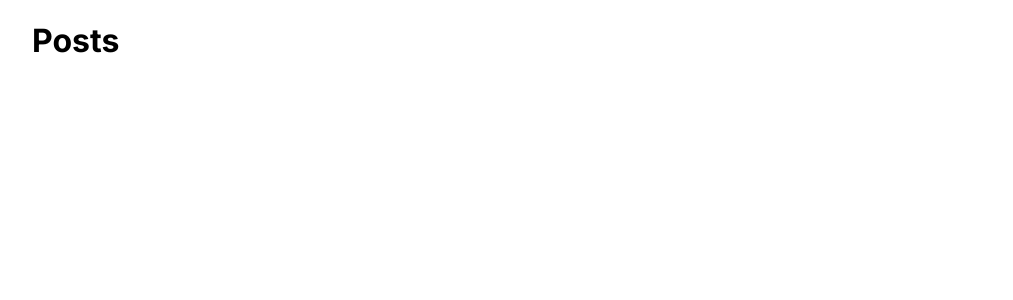
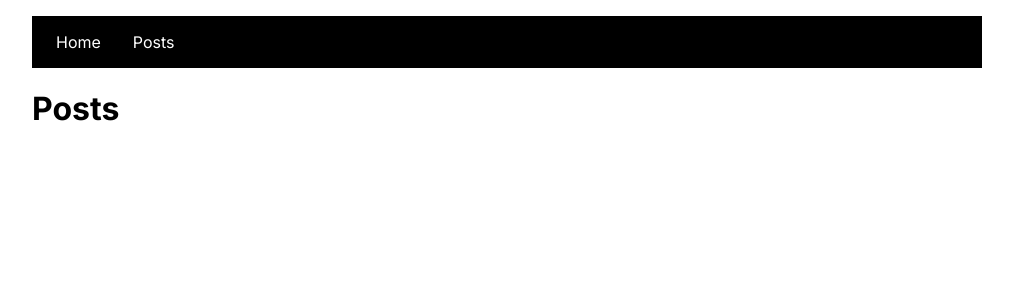
Before and after one commit to mifonBejenari/ffw-training, a Next.js app: page /posts in a window 1280 px wide. Shown: the top 300 px of the page, without its empty margins (133-1146 px from the left). Built offline with nearby package versions, Linux system fonts and the light colour scheme.

Commit message:
Create posts page, and menu component

```diff
--- a/app/layout.tsx
+++ b/app/layout.tsx
@@ -1,21 +1,27 @@
-import "./globals.scss";
-import { Inter } from "next/font/google";
+import './globals.scss';
+import { Inter } from 'next/font/google';
+import Menu from '@/components/Menu';
 
-const inter = Inter({ subsets: ["latin"] });
+const inter = Inter({ subsets: ['latin'] });
 
 export const metadata = {
-  title: "Create Next App",
-  description: "Generated by create next app",
+  title: 'Create Next App',
+  description: 'Generated by create next app'
 };
 
 export default function RootLayout({
-  children,
+  children
 }: {
   children: React.ReactNode;
 }) {
   return (
     <html lang="en">
-      <body className={inter.className}>{children}</body>
+      <body className={inter.className}>
+        <header>
+          <Menu />
+        </header>
+        {children}
+      </body>
     </html>
   );
 }
--- /dev/null
+++ b/components/Menu/index.tsx
@@ -0,0 +1,16 @@
+import Link from 'next/link';
+
+export default function Menu() {
+  return (
+    <nav>
+      <ul className={'menu'}>
+        <li>
+          <Link href={'/'}>{'Home'}</Link>
+        </li>
+        <li>
+          <Link href={'/posts'}>{'Posts'}</Link>
+        </li>
+      </ul>
+    </nav>
+  );
+}
```
Also changed, not shown: 1 other file (tests, documents, lock files or other folders).
